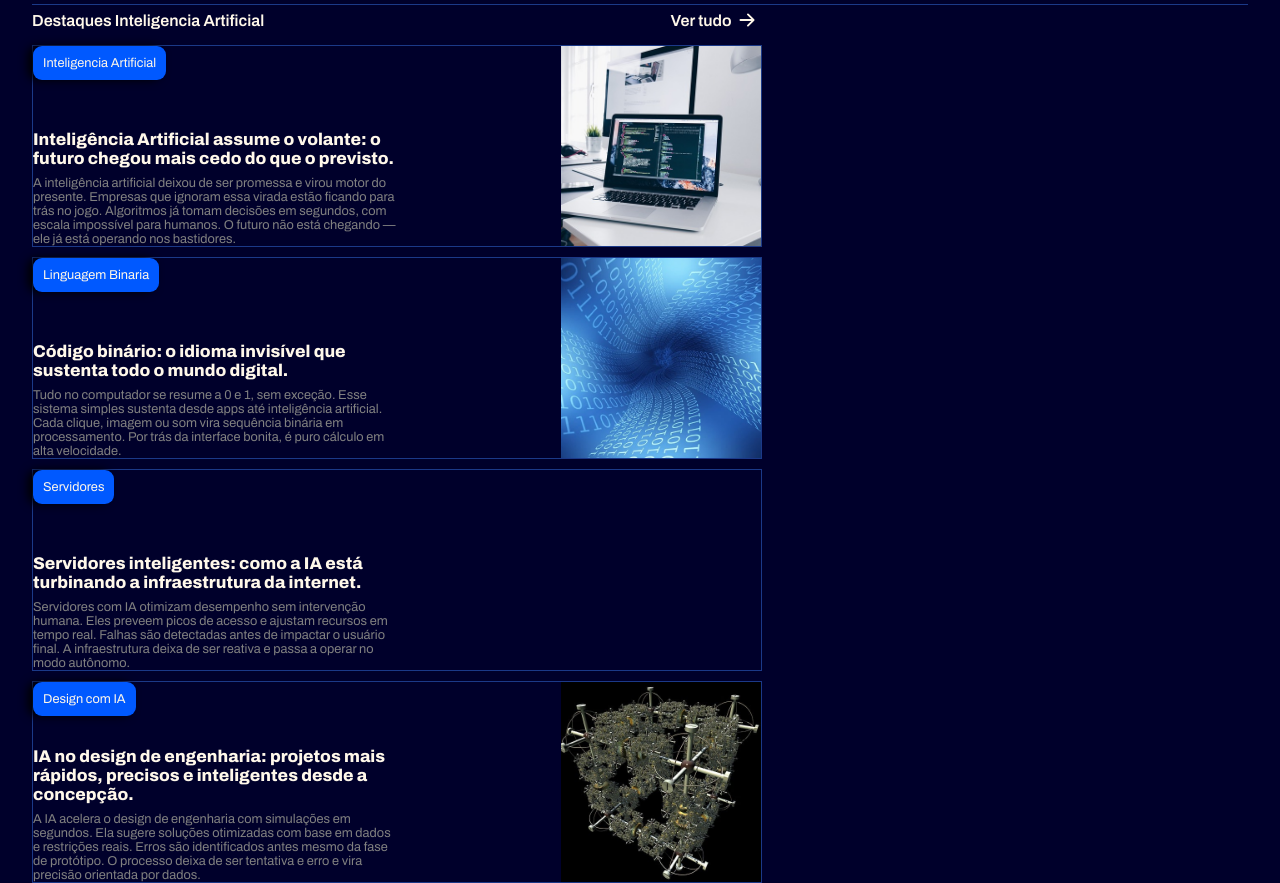
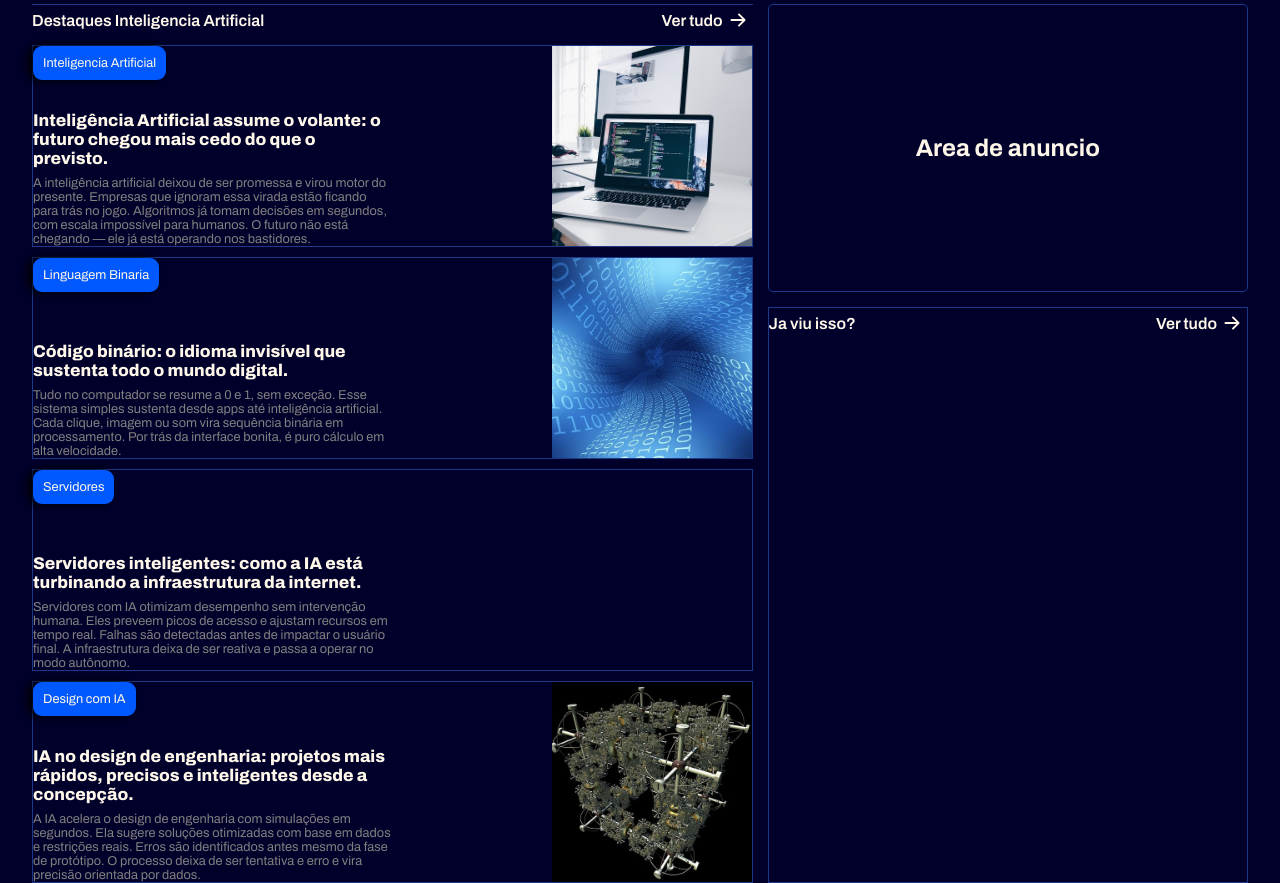
Before and after one commit to Luxca23/projeto_portal, a plain HTML site: page index.html in a window 1280 px wide. Shown: the part 1279-2162 px from the top of the page. Drawn offline with Linux system fonts and the light colour scheme.

Commit message:
area final 1/4 concluida

```diff
--- a/css/style.css
+++ b/css/style.css
@@ -322,10 +322,37 @@ header .headerPrimary .search{
     /* border-top: 1px solid var(--cor-font-header2); */
     display: grid;
     grid-template-columns: 1.5fr 1fr;
+    column-gap: 15px;
 }
 
-.container3 .IAvistas, .container3 .infoextra{
+.container3 .IAvistas{
     border-top:1px solid var(--cor-borda)
+}
+
+.container3 .infoextra{
+    /* border:1px solid red; */
+    display: grid;
+    grid-template-rows:1fr 2fr ;
+    row-gap: 15px;
+}
+
+.infoextra .anuncio{
+    border: 1px solid var(--cor-borda);
+    border-radius: 5px;
+    color: var(--cor-font-branco);
+    display: flex;
+    justify-content: center;
+    align-items: center;
+    height: auto;
+}
+
+.infoextra .anuncio h1{
+    font-family: "Archivo", sans-serif;
+}
+
+.infoextra .sessaojaviu{
+    border: 1px solid var(--cor-borda);
+    height: auto;
 }
 
 .container3 .IAvistas{
--- a/index.html
+++ b/index.html
@@ -258,7 +258,25 @@
             </div>
         </div>
         <div class="infoextra">
+            <div class="anuncio">
+                <h1>Area de anuncio</h1>
+            </div>
+            <div class="sessaojaviu">
+                <div class="caixaVM">
+                    <p>Ja viu isso?</p>
+                    <div class="caixaver">
+                        <a href="">
+                            <p>Ver tudo</p>
+                            <svg xmlns="http://www.w3.org/2000/svg" width="30" height="30" fill="currentColor"
+                                class="bi bi-arrow-right-short" viewBox="0 0 16 16">
+                                <path fill-rule="evenodd"
+                                    d="M4 8a.5.5 0 0 1 .5-.5h5.793L8.146 5.354a.5.5 0 1 1 .708-.708l3 3a.5.5 0 0 1 0 .708l-3 3a.5.5 0 0 1-.708-.708L10.293 8.5H4.5A.5.5 0 0 1 4 8" />
+                            </svg>
+                        </a>
+                    </div>
+                </div>
 
+            </div>
         </div>
     </section>
 </body>
```
